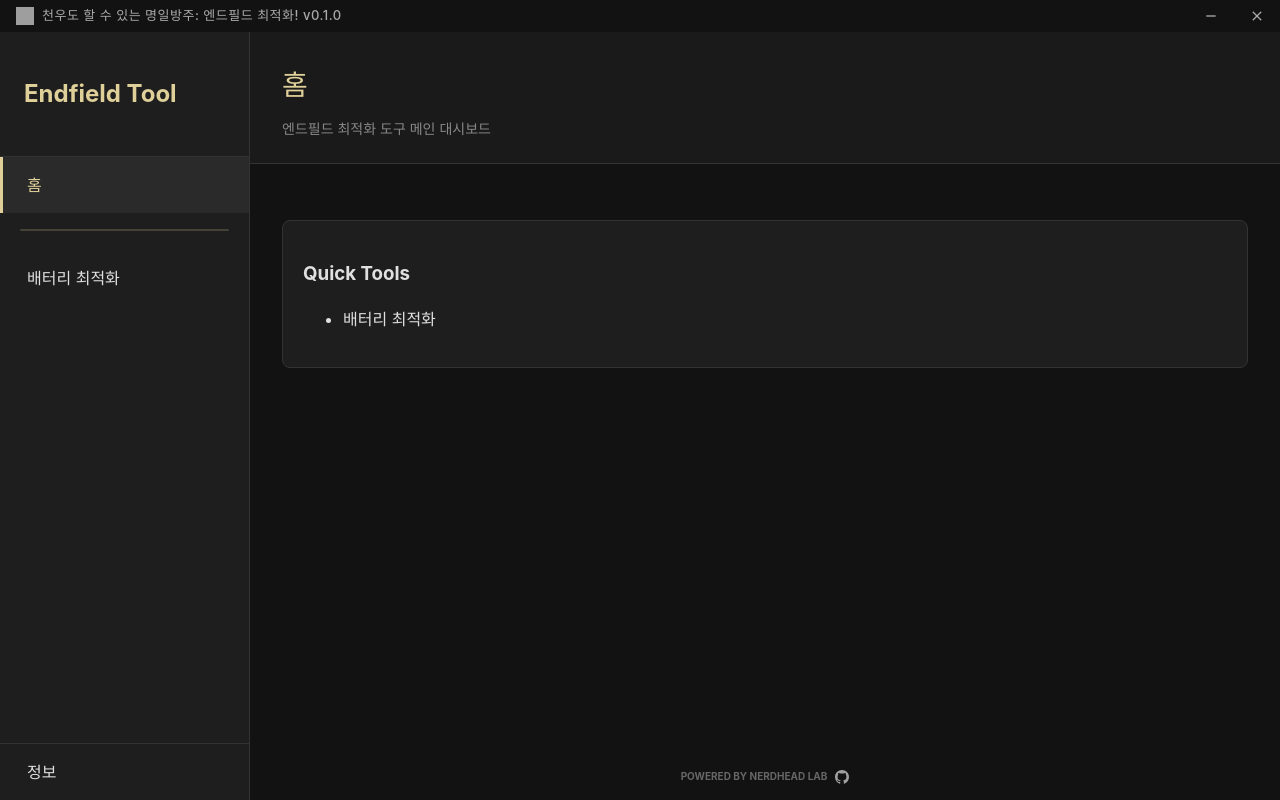
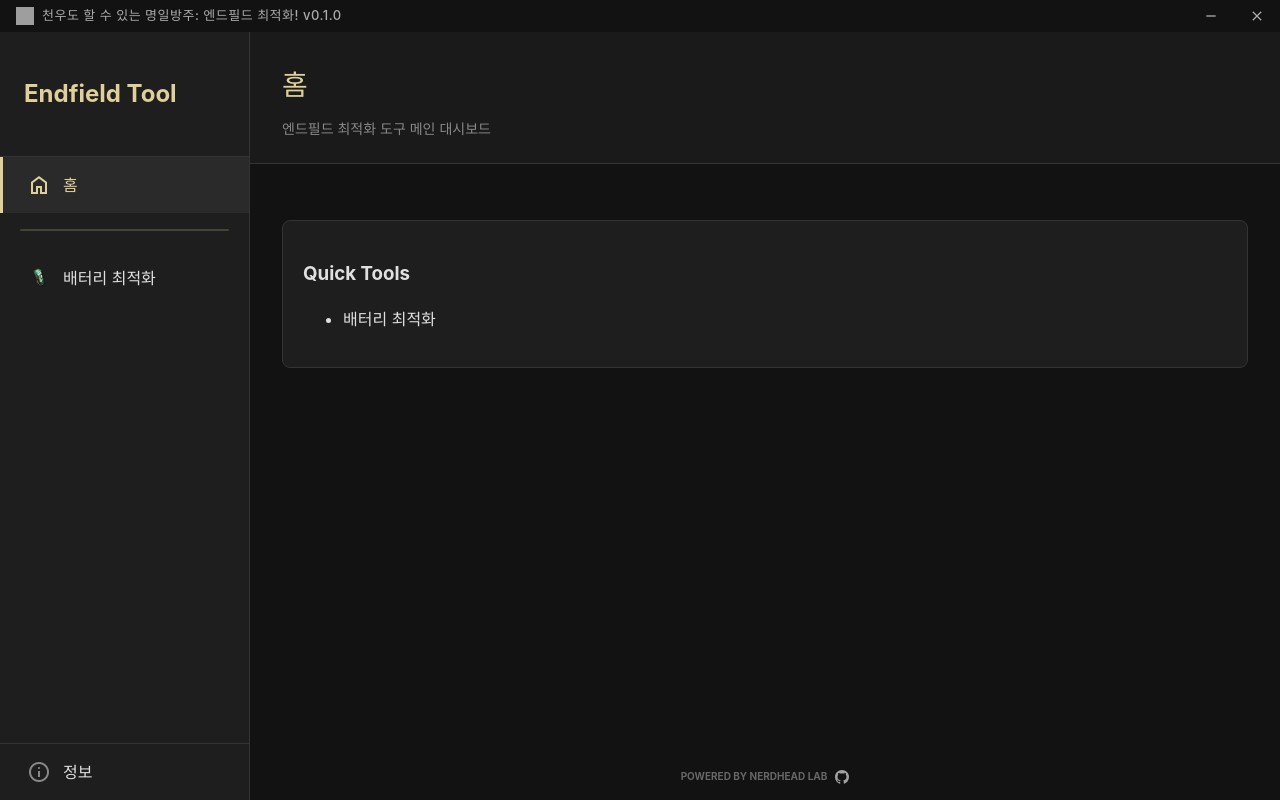
Before and after one commit to NERDHEAD-lab/Endfield-Optimization-for-Chen, a React (Vite) app: page / in a window 1280 px wide. Built offline with nearby package versions, Linux system fonts and the light colour scheme; grey boxes are pictures that could not be loaded.

Commit message:
feat: icon 관련 UI 개선

```diff
--- a/src/main/main.ts
+++ b/src/main/main.ts
@@ -15,6 +15,7 @@ function createWindow() {
       nodeIntegration: false,
       contextIsolation: true,
     },
+    icon: path.join(__dirname, "../src/renderer/assets/icon.ico"), // Valid for Dev
   });
 
   if (process.env.VITE_DEV_SERVER_URL) {
--- a/src/renderer/components/Sidebar.css
+++ b/src/renderer/components/Sidebar.css
@@ -28,6 +28,34 @@
 
 .sidebar-item.draggable:active {
   cursor: grabbing;
+}
+
+.sidebar-item.draggable:active {
+  cursor: grabbing;
+}
+
+.sidebar-icon {
+  display: flex;
+  align-items: center;
+  justify-content: center;
+  margin-right: 12px;
+  width: 24px;
+  text-align: center;
+}
+
+.sidebar-icon img {
+  width: 24px;
+  height: 24px;
+  object-fit: contain;
+}
+
+.sidebar-icon .material-symbols-outlined {
+  font-size: 24px;
+  color: #888;
+}
+
+.sidebar-item.active .sidebar-icon .material-symbols-outlined {
+  color: #dfcf99;
 }
 
 .sidebar-label {
--- a/src/renderer/components/SidebarItem.tsx
+++ b/src/renderer/components/SidebarItem.tsx
@@ -37,6 +37,15 @@ export const SidebarItem: React.FC<SidebarItemProps> = ({
       onDrop={onDrop}
       data-id={item.id}
     >
+      {item.icon && (
+        <span className="sidebar-icon">
+          {item.icon.includes("/") || item.icon.includes(".") ? (
+            <img src={item.icon} alt="" />
+          ) : (
+            <span className="material-symbols-outlined">{item.icon}</span>
+          )}
+        </span>
+      )}
       <span className="sidebar-label">{t(item.label)}</span>
 
       {/* Favorite Button (Only for Body items) */}
--- a/src/renderer/features/battery/index.ts
+++ b/src/renderer/features/battery/index.ts
@@ -1,11 +1,13 @@
 import { IFeatureModule } from "../feature.types";
 import BatteryCalculator from "./BatteryCalculator";
+import icon from "../../assets/LC Wuling Battery.webp";
 
 export const BatteryFeature: IFeatureModule = {
   menu: {
     id: "battery",
     label: "nav.battery",
     description: "battery.description",
+    icon: icon,
     section: "body",
     priority: 10,
     component: BatteryCalculator,
--- a/src/renderer/features/feature.types.ts
+++ b/src/renderer/features/feature.types.ts
@@ -10,6 +10,7 @@ export interface IMenuFeature {
   id: string;
   label: string; // i18n key for title
   description?: string; // i18n key for description
+  icon?: string; // Material Symbol name or Image URL
   section: MenuSection;
   priority: number; // Lower number = Higher priority
   component: React.ComponentType<IFeatureComponentProps>;
--- a/src/renderer/features/home/index.ts
+++ b/src/renderer/features/home/index.ts
@@ -6,6 +6,7 @@ export const HomeFeature: IFeatureModule = {
     id: "home",
     label: "nav.home",
     description: "home.description",
+    icon: "home",
     section: "header",
     priority: 0,
     component: Home,
--- a/src/renderer/features/settings/index.ts
+++ b/src/renderer/features/settings/index.ts
@@ -6,6 +6,7 @@ export const SettingsFeature: IFeatureModule = {
     id: "settings",
     label: "nav.info",
     description: "settings.description",
+    icon: "info",
     section: "footer",
     priority: 999,
     component: Settings,
--- a/src/renderer/vite-env.d.ts
+++ b/src/renderer/vite-env.d.ts
@@ -6,6 +6,11 @@ declare const __APP_HASH__: string;
 declare module "*.ico" {
   const value: string;
   export default value;
+}
+
+declare module "*.webp" {
+  const content: string;
+  export default content;
 }
 
 interface Window {
```
Also changed, not shown: electron-builder.json5, src/renderer/assets/LC Wuling Battery.webp (added).
